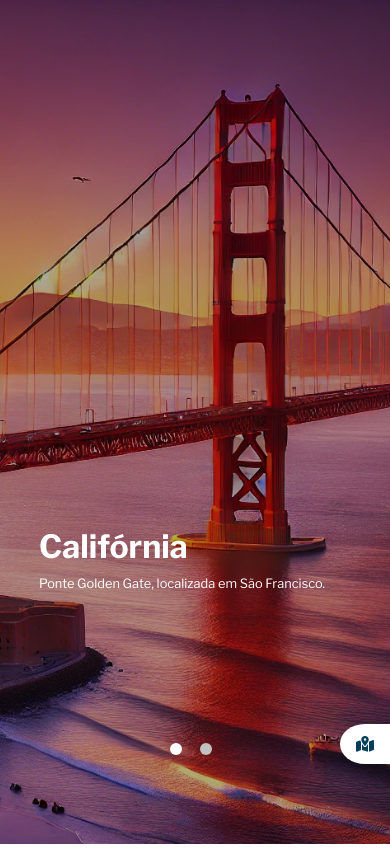
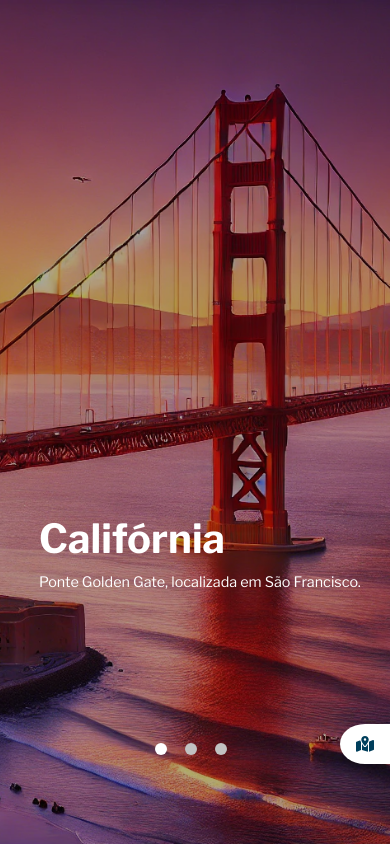
Before and after one commit to LucasBondeDeSouza/visit-usa, a React (Vite) app in the folder frontend/: page / in a window 390 px wide. Shown: the top 848 px of the page. Built offline with nearby package versions, Linux system fonts and the light colour scheme.

Commit message:
atualização

```diff
--- a/frontend/src/components/Carousel/index.jsx
+++ b/frontend/src/components/Carousel/index.jsx
@@ -3,8 +3,9 @@ import Slider from "react-slick";
 import "slick-carousel/slick/slick.css";
 import "slick-carousel/slick/slick-theme.css";
 
-import FloridaImg from "../../public/images/florida.webp";
+import Florida from "../../public/images/florida.webp";
 import California from "../../public/images/california.webp";
+import NewYork from "../../public/images/new-york.webp";
 
 export default () => {
   const settings = {
@@ -24,9 +25,14 @@ export default () => {
       description: "Ponte Golden Gate, localizada em São Francisco.",
     },
     {
-      image: FloridaImg,
+      image: Florida,
       city: "Flórida",
       description: "Miami Beach, um dos destinos mais icônicos da Flórida",
+    },
+    {
+      image: NewYork,
+      city: "Nova York",
+      description: "Times Square, o coração vibrante da cidade que nunca dorme",
     },
   ];
 
--- a/frontend/src/index.css
+++ b/frontend/src/index.css
@@ -159,12 +159,12 @@ body {
 
 .carousel-caption h1 {
   color: white;
-  font-size: 3rem;
+  font-size: 4rem;
 }
 
 .carousel-caption p {
   color: #fff;
-  font-size: 1rem;
+  font-size: 1.2rem;
   margin-top: 10px;
 }
 
@@ -244,11 +244,11 @@ body {
 
   /* Start Carousel */
   .carousel-caption h1 {
-    font-size: 2rem;
+    font-size: 2.5rem;
   }
 
   .carousel-caption p {
-    font-size: .8rem
+    font-size: .9rem
   }
   /* End Carousel */
 }
```
Also changed, not shown: frontend/src/public/images/new-york.jpg (deleted), frontend/src/public/images/new-york.webp (added).
